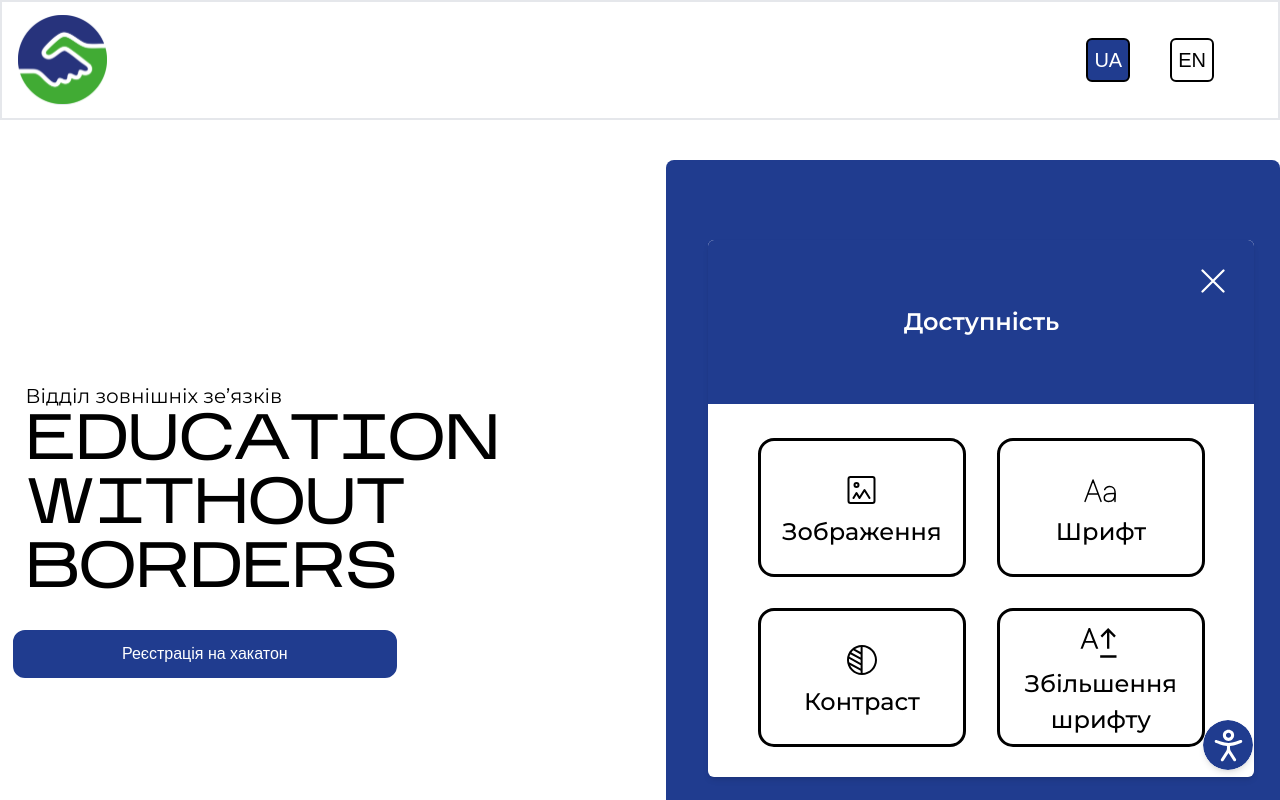
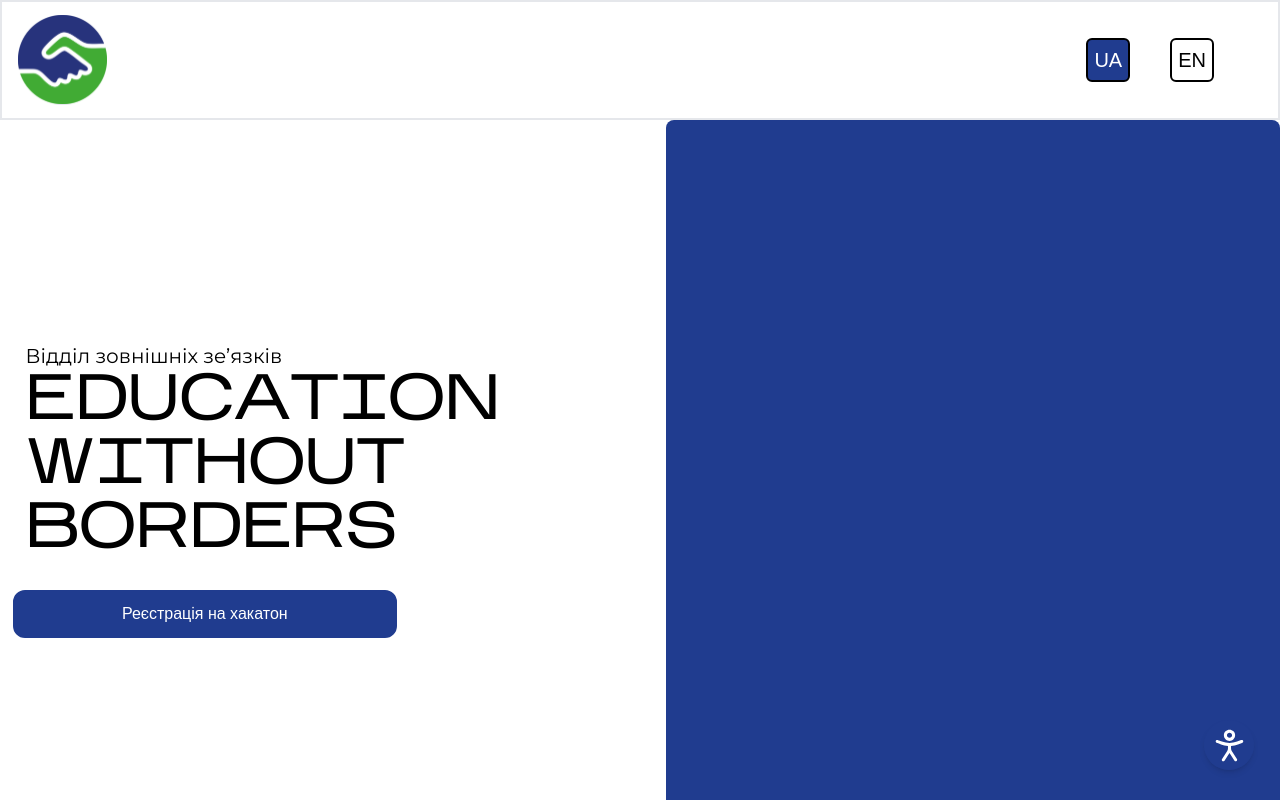
Before and after one commit to indnb/ExternalDeptFrontend, a Next.js app: page / in a window 1280 px wide. Shown: the top 800 px of the page. Built offline with nearby package versions, Linux system fonts and the light colour scheme.

Commit message:
feat:invalid widget close

```diff
--- a/src/Atoms/InvalidWidgetHeader/index.tsx
+++ b/src/Atoms/InvalidWidgetHeader/index.tsx
@@ -1,9 +1,16 @@
 import React from "react";
 import Image from "next/image";
 import Cross from "@/public/Cross.svg";
+interface InvalidWidgetHeaderProps {
+  setStateWidget: React.Dispatch<React.SetStateAction<boolean>>;
+}
 
-export const InvalidWidgetHeader = () => {
-  const handlerClose = () => {};
+export const InvalidWidgetHeader = ({
+  setStateWidget,
+}: InvalidWidgetHeaderProps) => {
+  const handlerClose = () => {
+    setStateWidget(false);
+  };
 
   return (
     <div className="bg-[#203C8F] h-[164px] w-[100%] flex items-center justify-center">
--- a/src/Molecules/InvalidWidgetWindow/index.tsx
+++ b/src/Molecules/InvalidWidgetWindow/index.tsx
@@ -2,17 +2,24 @@ import React from "react";
 import { InvalidWidgetHeader } from "@/Atoms/InvalidWidgetHeader";
 import { InvalidData } from "./Invalid.data";
 import Image from "next/image";
-export const InvalidWidgetWindow = () => {
+interface InvalidWidgetWindowProps {
+  setStateWidget: React.Dispatch<React.SetStateAction<boolean>>;
+}
+
+export const InvalidWidgetWindow = ({
+  setStateWidget,
+}: InvalidWidgetWindowProps) => {
   return (
     <div
       className="fixed rounded-[16px]  right-[2vw] top-[30vh] h-[537px] w-[546px] bg-[white] text-white flex flex-col  items-center rounded-md shadow-md
         overflow-hidden
         shadow-md z-40"
     >
-      <InvalidWidgetHeader />
+      <InvalidWidgetHeader setStateWidget={setStateWidget} />
       <div className="flex flex-wrap gap-[31px] items-center justify-center mt-[34px]">
-        {InvalidData.map((elem) => (
+        {InvalidData.map((elem, index) => (
           <div
+            key={index}
             className="w-[208px] h-[139px] rounded-[16px] border-solid border-[black] border-[3px]
             flex flex-col items-center justify-center gap-[auto] cursor-pointer"
           >
--- a/src/Organisms/InvalidWidget/index.tsx
+++ b/src/Organisms/InvalidWidget/index.tsx
@@ -5,14 +5,18 @@ import { InvalidWidgetWindow } from "@/Molecules/InvalidWidgetWindow";
 import InvalidImg from "@/public/InvalidImg.svg";
 import { useState } from "react";
 export const InvalidWidget = () => {
-  const [widget, setWidget] = useState<boolean>(true);
-  const handlerSwitchInvalididget = () => {};
+  const [stateWidget, setStateWidget] = useState<boolean>(false);
+  const handlerSwitchInvalididget = () => {
+    setStateWidget(!stateWidget);
+  };
   return (
     <div>
-      <InvalidWidgetWindow />
+      {stateWidget ? (
+        <InvalidWidgetWindow setStateWidget={setStateWidget} />
+      ) : null}
       <button
         onClick={handlerSwitchInvalididget}
-        className="fixed left-[94vw] top-[90vh]  h-[50px] w-[50px] bg-[none] rounded-[50%] text-white flex items-center justify-center  shadow-md z-40"
+        className="fixed right-[2vw]  top-[90vh]  h-[50px] w-[50px] bg-[none] rounded-[50%] text-white flex items-center justify-center  shadow-md z-40"
       >
         <Image className="rounded-[50px] bg-[none]" src={InvalidImg} alt="" />
       </button>
--- a/src/Organisms/Main/index.tsx
+++ b/src/Organisms/Main/index.tsx
@@ -4,7 +4,7 @@ import { MainLeftPanel } from "@/Molecules/MainLeftPanel";
 export const Main = () => {
   return (
     <main
-      className="mt-[120px] max-[750px]:mt-[70px] flex-row-reverse flex items-center justify-between max-[850px]:justify-start bg-[white]
+      className="mt-[80px] max-[750px]:mt-[30px] flex-row-reverse flex items-center justify-between max-[850px]:justify-start bg-[white]
       max-[850px]:flex-col  max-[850px]:h-[580px] max-[550px]:h-[510px]"
     >
       <div
```
